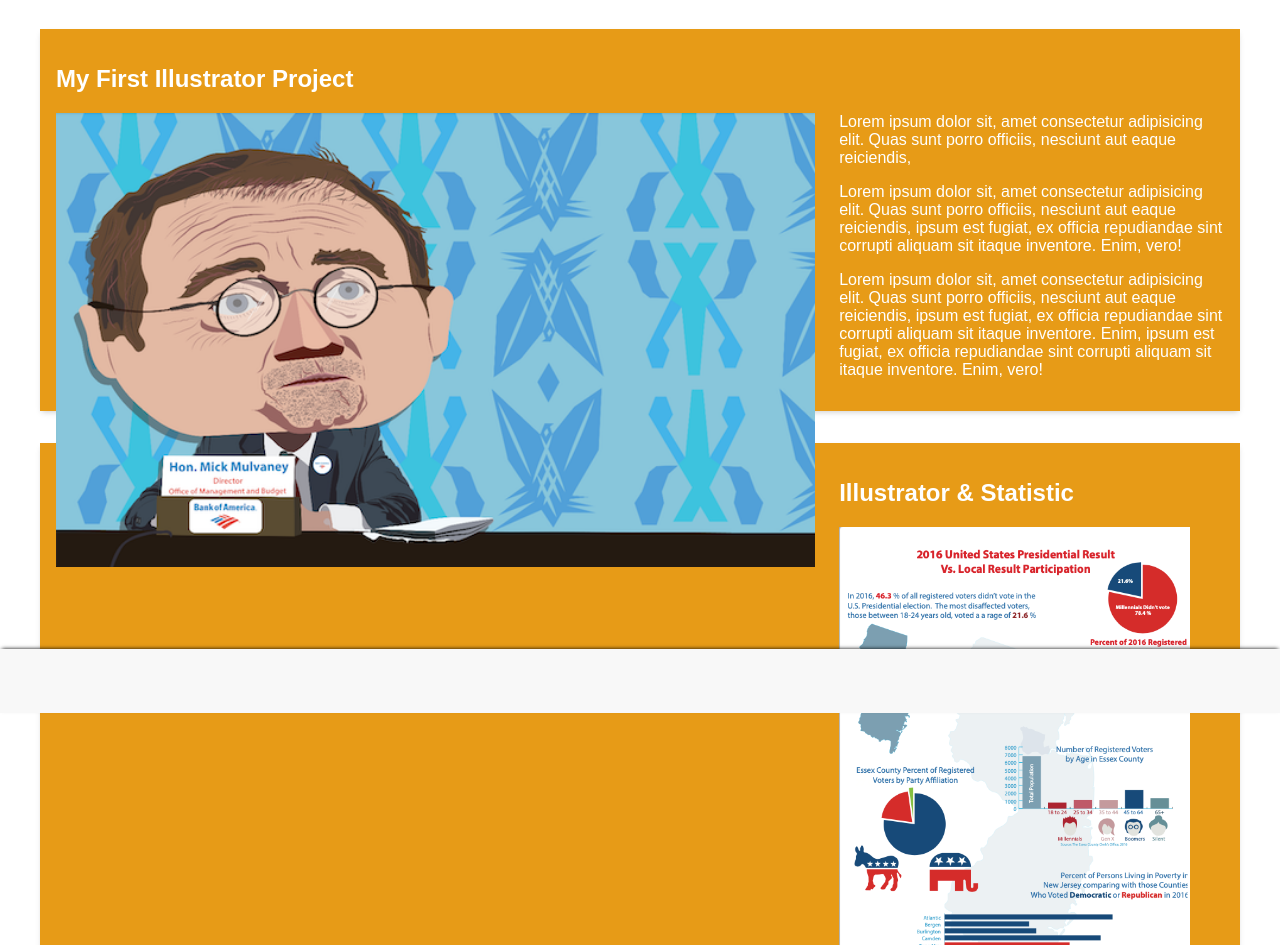
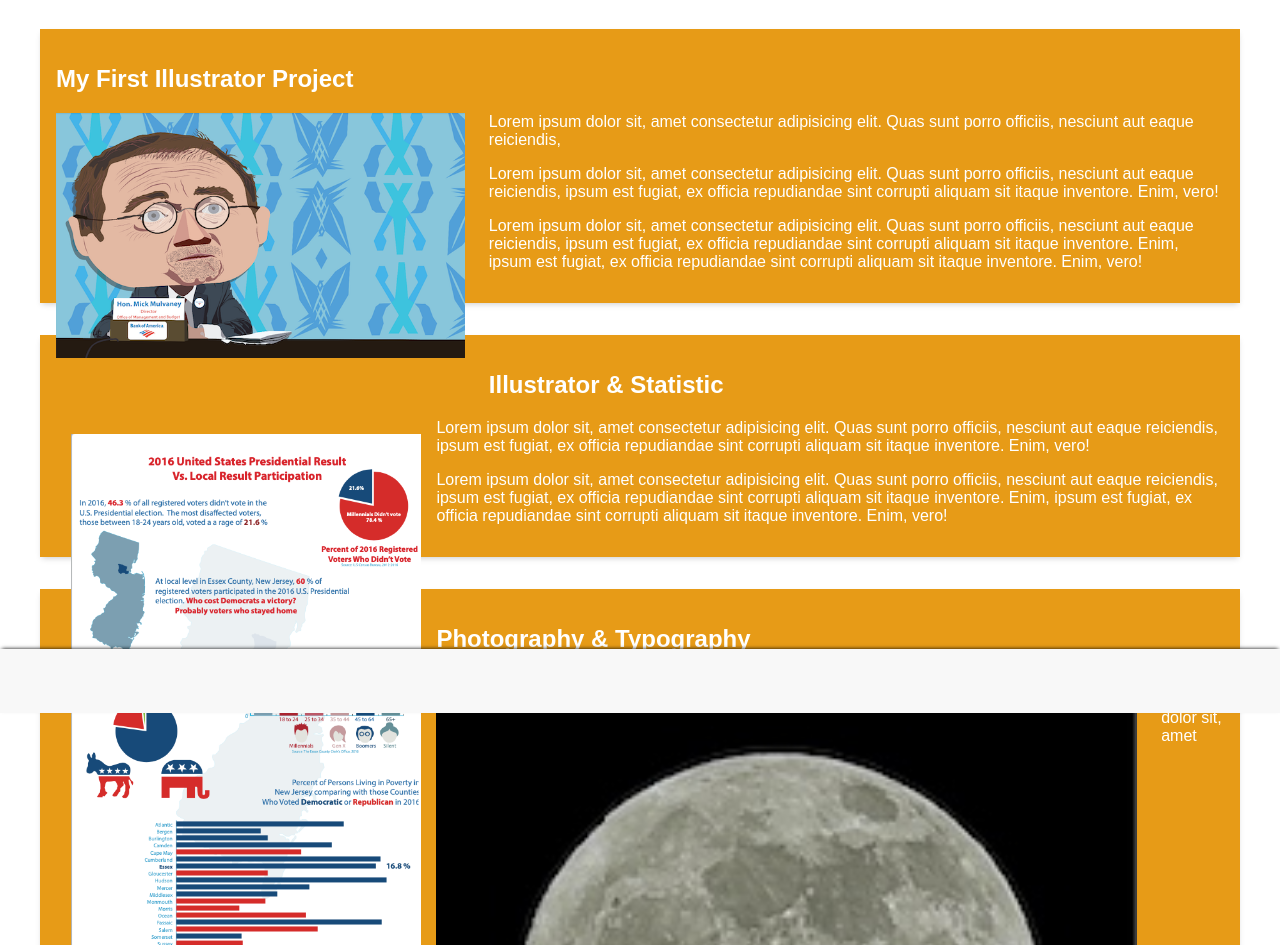
Before and after one commit to Pedro-Garcia-Personal-Website/Personal-Website-Pt-II, a plain HTML site: page portafolio.html in a window 1280 px wide. Shown: the part 87-1032 px from the top of the page. Drawn offline with Linux system fonts and the light colour scheme.

```diff
--- a/portafolio.html
+++ b/portafolio.html
@@ -22,7 +22,7 @@
         </h1>
         <section class="project">
             <h2 style="color: rgb(255, 255, 255);">My First Illustrator Project</h2>
-            <img  width="65%" src="Mulvaney_satire_pequena.png" alt="satire">
+            <img  width="35%" src="Mulvaney_satire_pequena.png" alt="satire">
            <p>Lorem ipsum dolor sit, amet consectetur adipisicing elit.
             Quas sunt porro officiis, nesciunt aut eaque reiciendis,
            <p>Lorem ipsum dolor sit, amet consectetur adipisicing elit.
@@ -39,7 +39,7 @@
         </section>
         <section class="project">
             <h2  style="color: rgb(255, 255, 255);">Illustrator & Statistic</h2>
-            <img width="30%" src="illustrator_statatistics.png" alt="satire">
+            <img width="30%" src="illustrator_statatistics.png" alt="satire" style="float: left; margin: 15px;">
            <p>Lorem ipsum dolor sit, amet consectetur adipisicing elit.
             Quas sunt porro officiis, nesciunt aut eaque reiciendis,
             ipsum est fugiat, ex officia repudiandae sint corrupti
```
